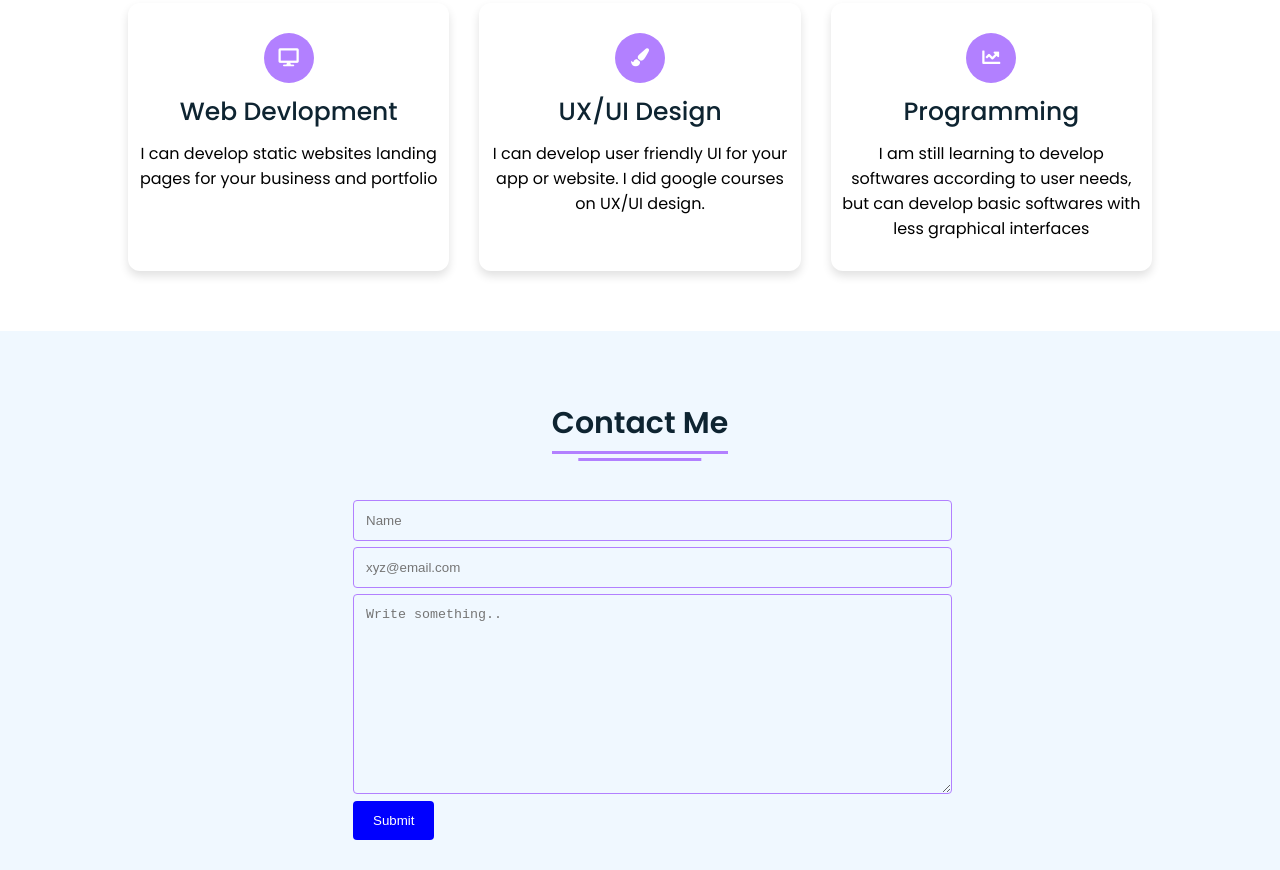
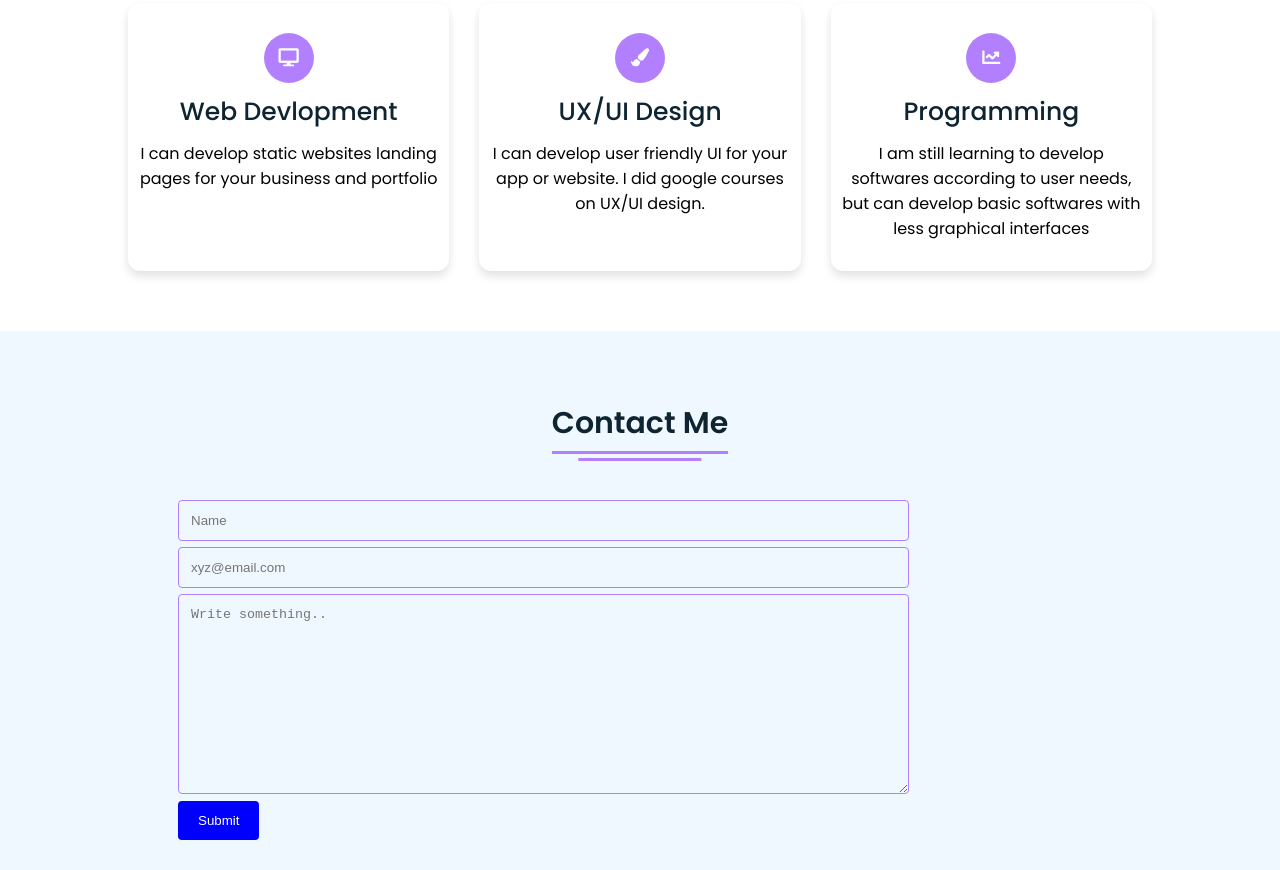
Before and after one commit to jaymehta002/_portfolio, a website: page public/index.html in a window 1280 px wide. Shown: the part 2243-3113 px from the top of the page. Drawn offline with Linux system fonts and the light colour scheme.

Commit message:
Update style.css

```diff
--- a/public/style.css
+++ b/public/style.css
@@ -571,7 +571,7 @@ input[type=submit] {
 /* Style the container */
 .container {
   border-radius: 5px;
-  padding-left: 225px;
+  padding-left: 50px;
 }
 
 /* Floating column for labels: 25% width */
```
